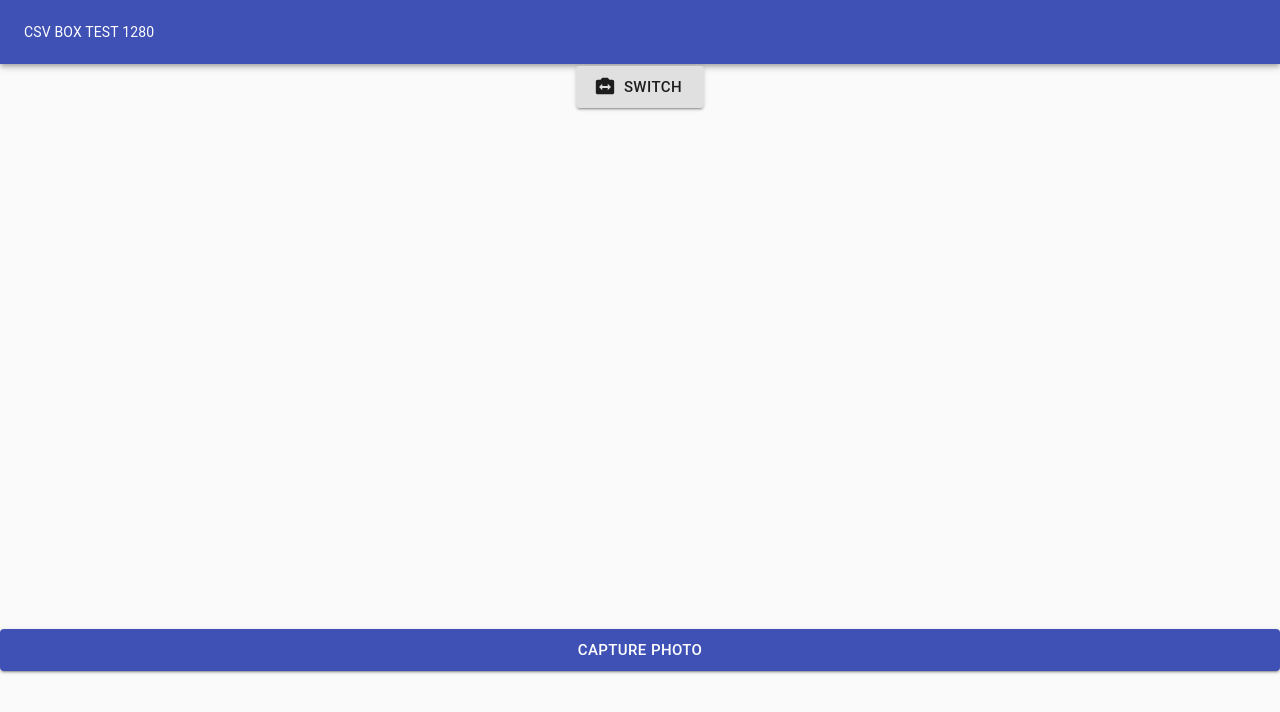
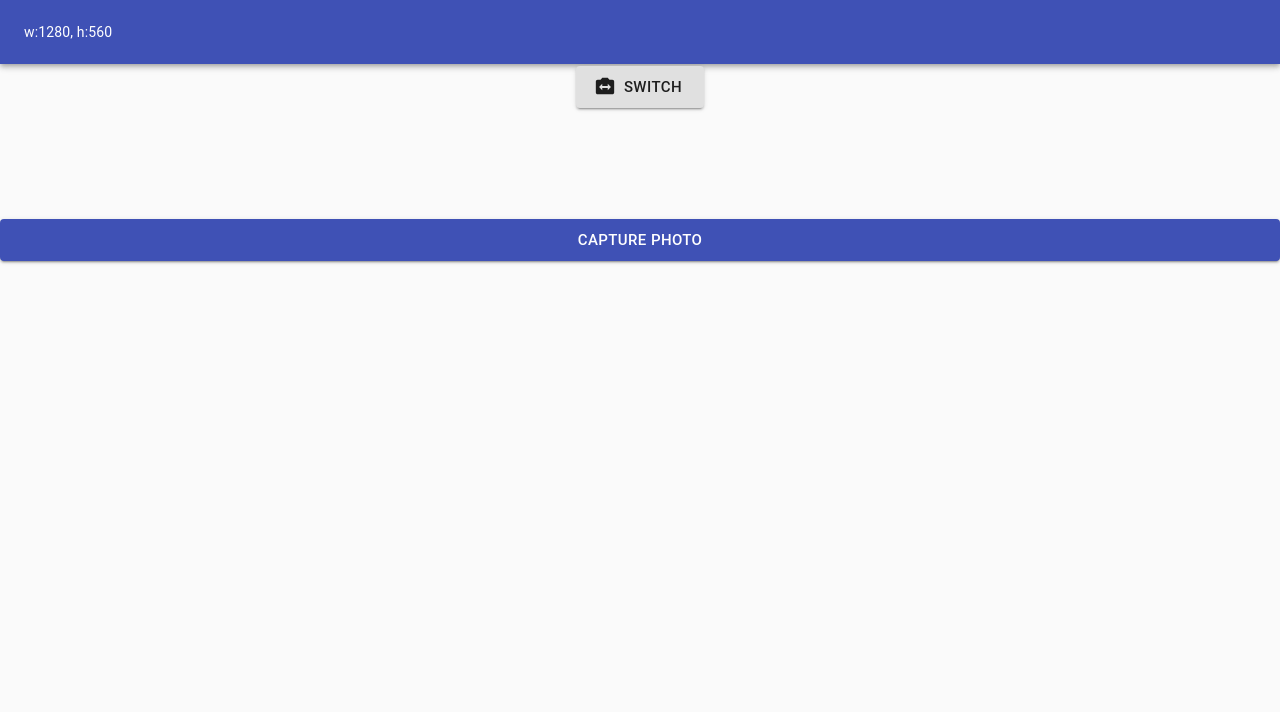
Before and after one commit to QinusAxia/reactwebcam051022, a Next.js app: page / in a window 1280 px wide. Shown: the top 712 px of the page. Built offline with nearby package versions, Linux system fonts and the light colour scheme; no server answers.

Commit message:
trying style fix

```diff
--- a/pages/index.js
+++ b/pages/index.js
@@ -9,16 +9,16 @@ import zIndex from '@material-ui/core/styles/zIndex'
 export default function Home() {
 
   const [currentImage, setcurrentImage] = useState(null)
-  const [windowDimensions, setWindowDimensions] = useState({ height: 720, width: 1280 })
+  const [windowDimensions, setWindowDimensions] = useState({ height: 720, width: 100 })
 
   const FACING_MODE_USER = "user";
   const FACING_MODE_ENVIRONMENT = "environment";
   const [facingMode, setFacingMode] = useState(FACING_MODE_ENVIRONMENT)
-  const videoConstraints = {
+  let videoConstraints = {
     width: windowDimensions.width,
     height: windowDimensions.height * 0.7,
     facingMode: facingMode,
-  };
+  }
 
   useEffect(() => {
     setWindowDimensions({ height: window.innerHeight, width: window.innerWidth })
@@ -32,6 +32,11 @@ export default function Home() {
 
   useEffect(() => {
     // console.log(windowDimensions)
+    // setVideoConstraints({
+    //   width: windowDimensions.width,
+    //   height: windowDimensions.height * 0.7,
+    //   facingMode: facingMode,
+    // })
   }, [windowDimensions])
 
 
@@ -54,12 +59,15 @@ export default function Home() {
     <Box>
       <AppBar position='static'>
         <Toolbar>
-          <Box> CSV BOX TEST {windowDimensions.width} </Box>
+          <Box> w:{videoConstraints.width}, h:{videoConstraints.height} </Box>
         </Toolbar>
       </AppBar>
       {
         _.isNull(currentImage) ?
-          <Box style={{ maxWidth: windowDimensions.width }}>
+          <Box style={{
+            maxWidth: windowDimensions.width,
+            // overflow:'hidden'
+          }}>
             <Box style={{
               position: 'absolute',
               padding: 2,
@@ -79,11 +87,10 @@ export default function Home() {
               </Button>
             </Box>
             <Webcam
-              height={windowDimensions.height * 0.7}
-              // width={windowDimensions.width < 1100 ? windowDimensions.width : 1100}
               audio={false}
               screenshotFormat="image/jpeg"
-              reversed={true}
+              // mirrored={true}
+              style={{ maxWidth: windowDimensions.width }}
               videoConstraints={videoConstraints}
             >
               {({ getScreenshot }) => (
```
